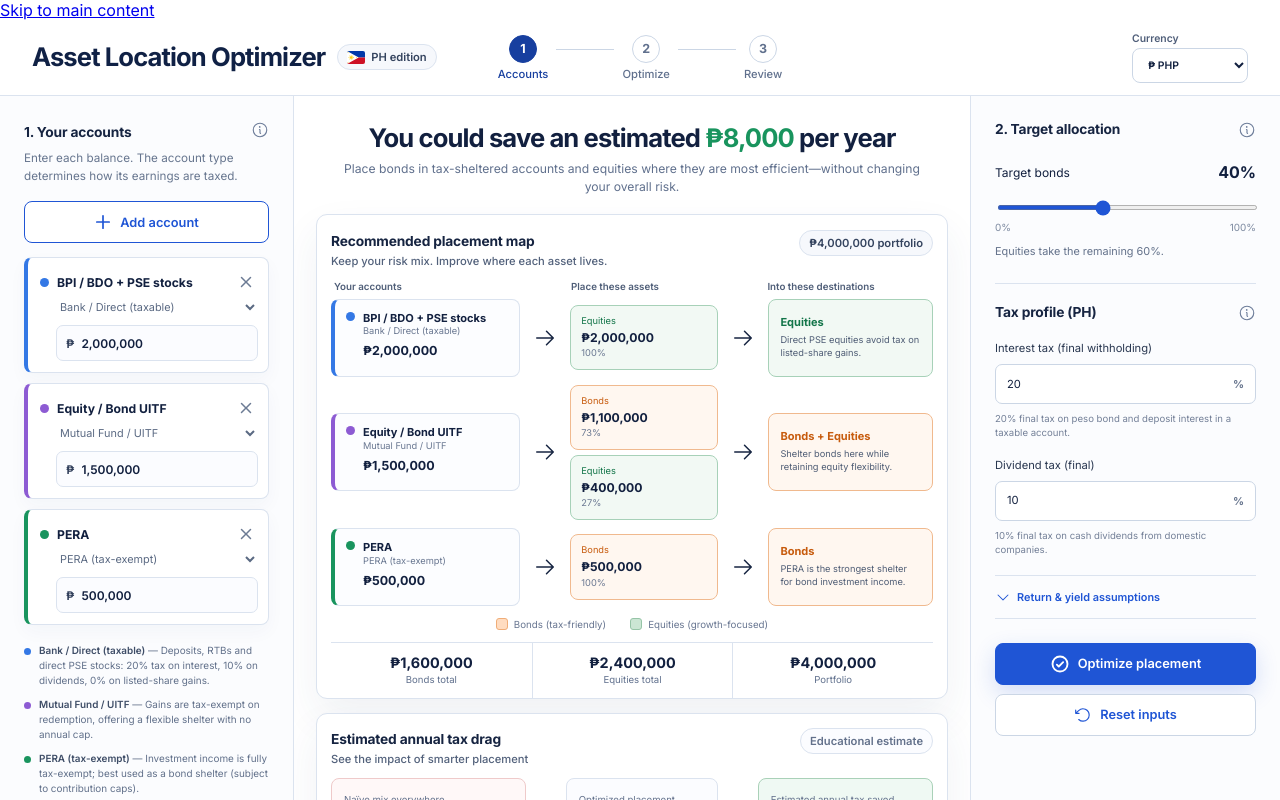
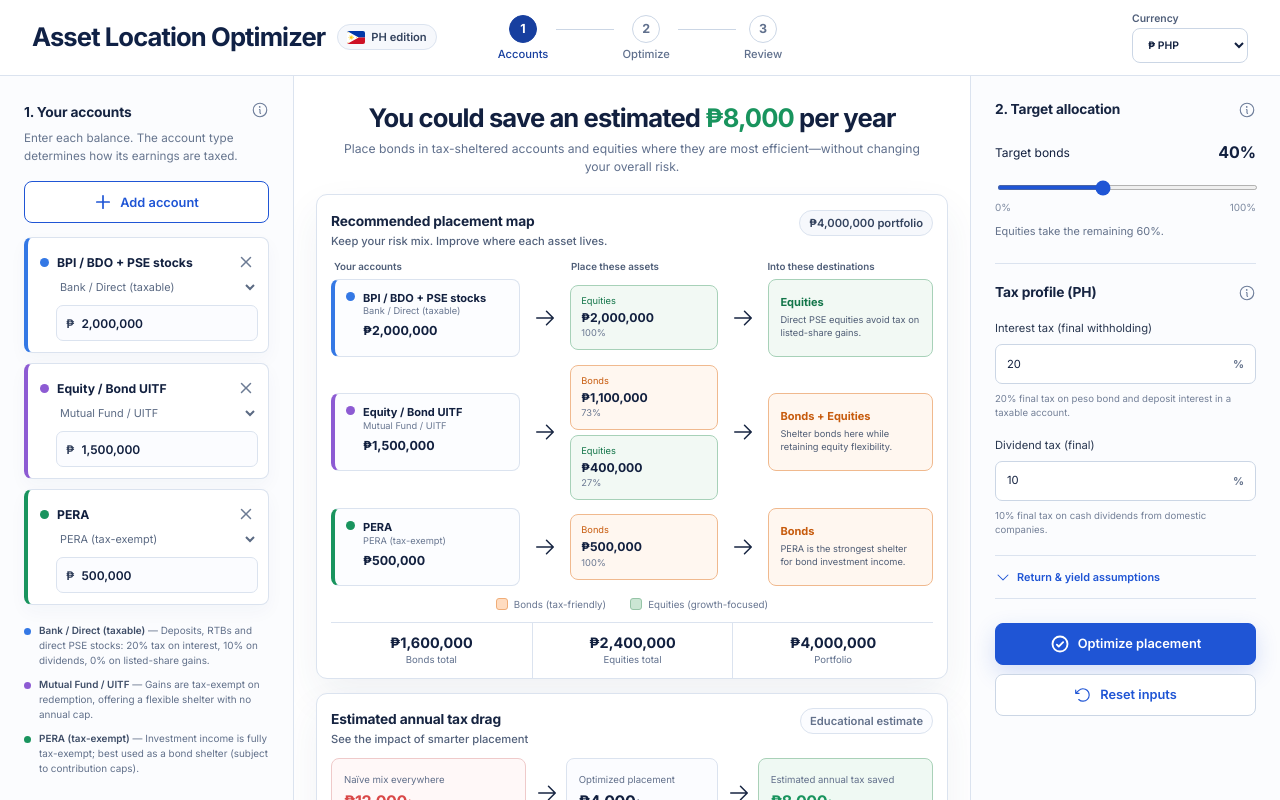
Before and after one commit to peremiller/asset-location-optimizer, a React (Vite) app: page / in a window 1280 px wide. Shown: the top 800 px of the page. Built offline with nearby package versions, Linux system fonts and the light colour scheme.

Commit message:
Strengthen optimizer keyboard focus contrast and skip-link visibility

```diff
--- a/src/styles.css
+++ b/src/styles.css
@@ -31,12 +31,25 @@ body {
 }
 button, input, select { font: inherit; }
 button, select, input[type="range"] { cursor: pointer; }
-button:focus-visible, input:focus-visible, select:focus-visible {
-  outline: 3px solid rgba(52, 120, 229, 0.22);
-  outline-offset: 2px;
+button:focus-visible, input:focus-visible, select:focus-visible, a:focus-visible {
+  outline: 3px solid var(--brand-dark);
+  outline-offset: 3px;
 }
 
 .app-shell { min-height: 100vh; background: var(--surface); }
+.skip-link {
+  position: fixed;
+  z-index: 1000;
+  top: -100px;
+  left: 12px;
+  padding: 12px 16px;
+  border-radius: 8px;
+  background: #fff;
+  color: var(--brand-dark);
+  font-weight: 700;
+}
+.skip-link:focus-visible { top: 8px; }
+#main-content { scroll-margin-top: 16px; }
 .topbar {
   min-height: 76px;
   display: grid;
```
